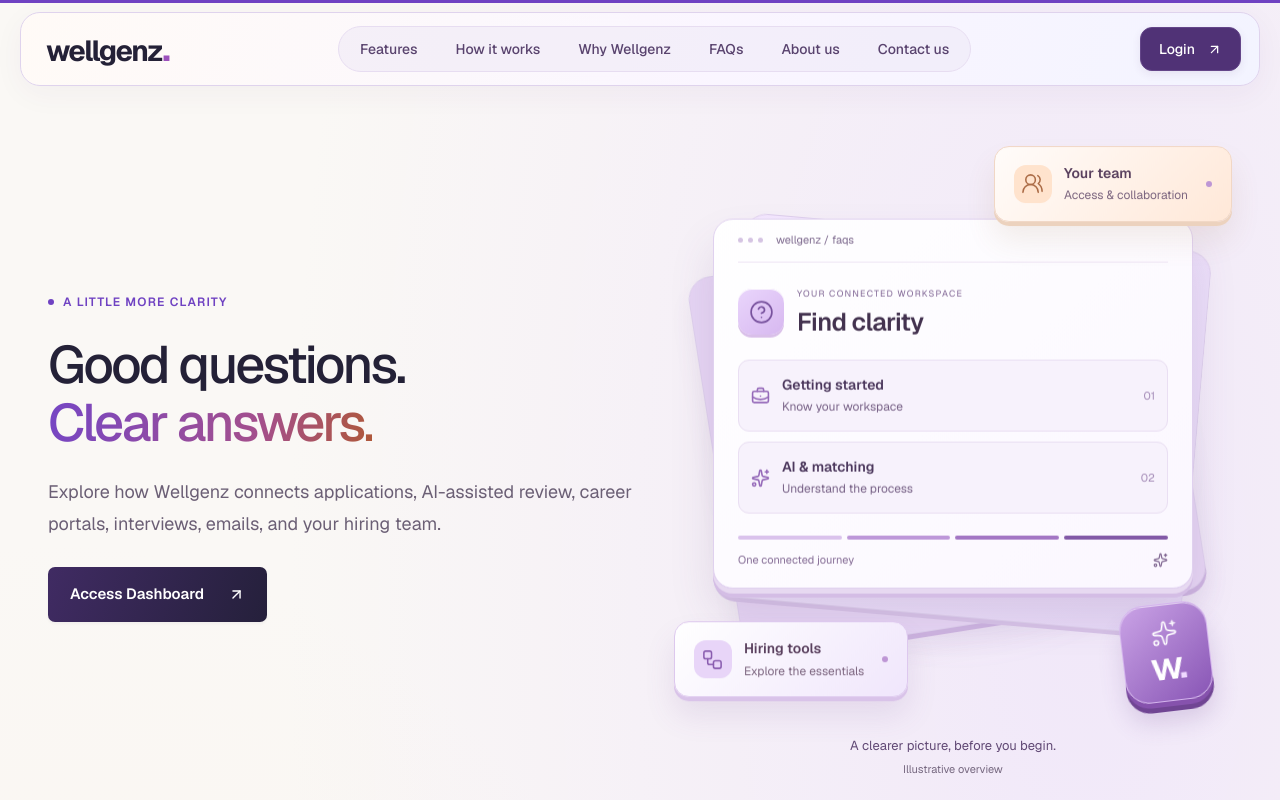
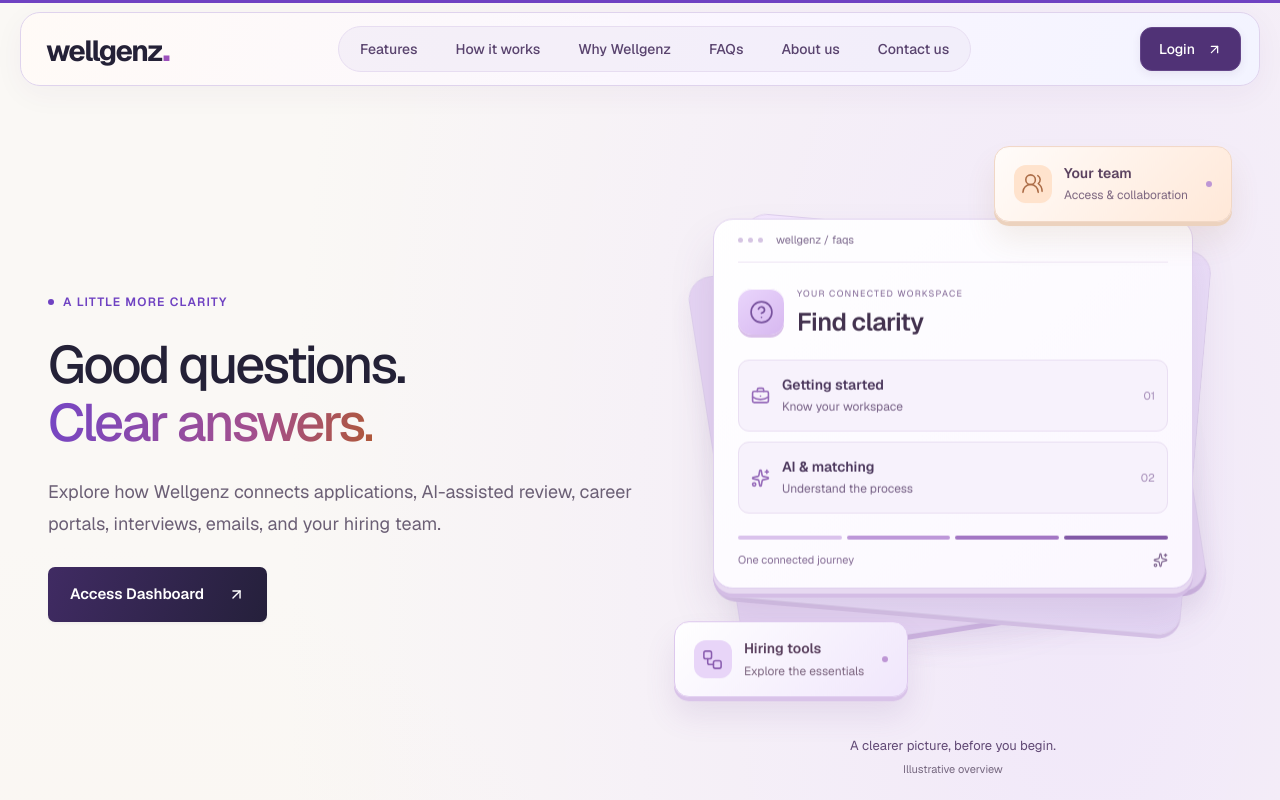
Before and after one commit to hitten04/wellgenz, a Next.js app: page /faqs in a window 1280 px wide. Shown: the top 800 px of the page. Built offline with nearby package versions, Linux system fonts and the light colour scheme.

Commit message:
Remove pointer effects and decorative brand tile from page hero diagrams

```diff
--- a/src/app/features/features.css
+++ b/src/app/features/features.css
@@ -1519,7 +1519,7 @@
 .workspace-sheet{position:absolute;inset:15% 8% 16%;border-radius:23px;border:1px solid #ded0ed;pointer-events:none}
 .workspace-sheet-back{background:#e6d5f4;transform:rotate(-9deg) translate(-8px,10px);box-shadow:0 5px 0 #cdb4e0,0 16px 24px #75519913}
 .workspace-sheet-mid{background:linear-gradient(135deg,#f4e8ff,#e5d7f5);transform:rotate(5deg) translate(9px,1px);box-shadow:0 4px 0 #d7c3e7}
-.workspace-light{position:absolute;inset:0;pointer-events:none;border-radius:35%}
+
 .workspace-window{position:absolute;left:7%;right:7%;top:13%;padding:0 24px 19px;background:linear-gradient(140deg,#fff,#fbf7ff);border:1px solid #e0d1ef;border-radius:20px;box-shadow:0 5px 0 #e7d9f1,0 9px 0 #d4bde5,0 26px 45px #60417822;z-index:2}
 .workspace-chrome{display:flex;align-items:center;gap:5px;height:43px;border-bottom:1px solid #eee5f5}
 .workspace-chrome>span:not(:last-child){width:5px;height:5px;border-radius:50%;background:#d5c4e3}
@@ -1549,11 +1549,11 @@
 .workspace-float strong{font-size:14px;line-height:1.3;color:#5a405e;font-weight:550}
 .workspace-float>div>span{font-size:12px;line-height:1.4;color:#7c657f}
 .workspace-float-dot{width:6px;height:6px;border-radius:50%;background:#be96d5;margin-left:6px;flex-shrink:0}
-.workspace-brand-tile{position:absolute;right:4%;bottom:0;z-index:4;display:flex;align-items:center;justify-content:center;flex-direction:column;width:88px;height:98px;border-radius:24px;background:linear-gradient(140deg,#caa3e6,#8855b5);border:1px solid #d4b4ed;color:#fff;box-shadow:inset 0 1px 0 #fff8,0 5px 0 #8652ad,0 10px 0 #704593,0 20px 25px #663d9030}
-.workspace-brand-tile>span{font-size:39px;font-weight:600;letter-spacing:-3px;line-height:1}.workspace-brand-tile>span>span{color:#efd9ff}
+
+
 .page-hero-art figcaption{text-align:center;font-size:13px;line-height:1.6;color:#614975;padding:22px 10px 0}
 .page-hero-art figcaption>span{display:block;font-size:11px;color:#75677f;margin-top:4px}
-@media(max-width:1100px) and (min-width:760px){.page-hero-layout.info-intro,.page-hero-layout.product-directory-intro{gap:24px}.workspace-window{padding-inline:17px}.workspace-row{padding:12px 9px}.workspace-float{padding:13px}.workspace-float-dot{display:none}.workspace-brand-tile{width:68px;height:80px;right:0}.workspace-float-1{max-width:76%}}
-@media(max-width:759px){.page-hero-layout.info-intro,.page-hero-layout.product-directory-intro{grid-template-columns:minmax(0,1fr);gap:36px;padding:26px 0 48px}.page-hero-art{max-width:490px}.page-hero-layout h1{font-size:40px}.workspace-window{padding-inline:17px}.workspace-brand-tile{width:65px;height:78px;right:0;border-radius:19px}.workspace-float{padding:14px;gap:9px}.workspace-float-1{max-width:77%}.workspace-float-dot{display:none}}
-@media(max-width:374px){.workspace-window{left:4%;right:4%;padding-inline:13px}.workspace-row{gap:8px;padding:12px 9px}.workspace-row-index{display:none}.workspace-heading{gap:9px}.workspace-heading>div>span{font-size:8px;letter-spacing:.7px}.workspace-float{padding:12px}.workspace-float-icon{width:30px;height:32px}.workspace-float strong{font-size:13px}.workspace-float>div>span{font-size:11px}.workspace-brand-tile{width:56px;height:69px}.workspace-brand-tile>span{font-size:31px}}
-@media(prefers-reduced-motion:reduce){.workspace-scene{transform:none!important}.workspace-light{display:none}}
+@media(max-width:1100px) and (min-width:760px){.page-hero-layout.info-intro,.page-hero-layout.product-directory-intro{gap:24px}.workspace-window{padding-inline:17px}.workspace-row{padding:12px 9px}.workspace-float{padding:13px}.workspace-float-dot{display:none}.workspace-float-1{max-width:76%}}
+@media(max-width:759px){.page-hero-layout.info-intro,.page-hero-layout.product-directory-intro{grid-template-columns:minmax(0,1fr);gap:36px;padding:26px 0 48px}.page-hero-art{max-width:490px}.page-hero-layout h1{font-size:40px}.workspace-window{padding-inline:17px}.workspace-float{padding:14px;gap:9px}.workspace-float-1{max-width:77%}.workspace-float-dot{display:none}}
+@media(max-width:374px){.workspace-window{left:4%;right:4%;padding-inline:13px}.workspace-row{gap:8px;padding:12px 9px}.workspace-row-index{display:none}.workspace-heading{gap:9px}.workspace-heading>div>span{font-size:8px;letter-spacing:.7px}.workspace-float{padding:12px}.workspace-float-icon{width:30px;height:32px}.workspace-float strong{font-size:13px}.workspace-float>div>span{font-size:11px}}
+@media(prefers-reduced-motion:reduce){.workspace-scene{transform:none!important}}
--- a/src/components/page-hero-diagram.tsx
+++ b/src/components/page-hero-diagram.tsx
@@ -1,9 +1,8 @@
 "use client";
 
-import { motion, useMotionValue, useSpring, useMotionTemplate, useTransform } from "motion/react";
+import { motion } from "motion/react";
 import { BriefcaseBusiness, CalendarDays, ChartNoAxesCombined, FileText, Globe2, Heart, HelpCircle, Mail, MessageSquare, ScanText, ShieldCheck, Sparkles, UsersRound, Workflow, type LucideIcon } from "lucide-react";
 import { useReducedMotion } from "./use-reduced-motion";
-import type { PointerEvent } from "react";
 
 type Node = { title: string; detail: string; icon: LucideIcon };
 type Diagram = { title: string; center: string; icon: LucideIcon; nodes: [Node, Node, Node, Node] };
@@ -37,47 +36,23 @@
 export function PageHeroDiagram({ page }: { page: string }) {
   const diagram = diagrams[page] ?? diagrams.Features;
   const reduced = useReducedMotion();
-  const pointerX = useMotionValue(0);
-  const pointerY = useMotionValue(0);
-  const rotateX = useSpring(pointerX, { stiffness: 75, damping: 22 });
-  const rotateY = useSpring(pointerY, { stiffness: 75, damping: 22 });
-  const lightX = useSpring(50, { stiffness: 100, damping: 25 });
-  const lightY = useSpring(50, { stiffness: 100, damping: 25 });
-  const lightOpacity = useSpring(0, { stiffness: 90, damping: 24 });
-  const spotlight = useMotionTemplate`radial-gradient(circle at ${lightX}% ${lightY}%, rgba(255,255,255,.85), rgba(204,166,245,.22) 25%, transparent 58%)`;
-  const cardX = useTransform(rotateY, value => value * 1.25);
-  const hubX = useTransform(rotateY, value => value * 2);
   const Icon = diagram.icon;
-  function move(event: PointerEvent<HTMLElement>) {
-    if (reduced || event.pointerType !== "mouse") return;
-    const rect = event.currentTarget.getBoundingClientRect();
-    const x = Math.max(0, Math.min(1, (event.clientX - rect.left) / rect.width));
-    const y = Math.max(0, Math.min(1, (event.clientY - rect.top) / rect.height));
-    pointerX.set((.5 - y) * 10);
-    pointerY.set((x - .5) * 10);
-    lightX.set(x * 100);
-    lightY.set(y * 100);
-    lightOpacity.set(1);
-  }
-  function reset() { pointerX.set(0); pointerY.set(0); lightOpacity.set(0); }
-  return <figure className="page-hero-art" aria-label={`${page}: ${diagram.title}`} onPointerMove={move} onPointerLeave={reset} onPointerCancel={reset}>
+  return <figure className="page-hero-art" aria-label={`${page}: ${diagram.title}`}>
     <div className="workspace-perspective">
-      <motion.div className="workspace-scene" style={{ rotateX: reduced ? 0 : rotateX, rotateY: reduced ? 0 : rotateY }}>
+      <motion.div className="workspace-scene">
         <div className="workspace-shadow" aria-hidden="true" />
         <div className="workspace-sheet workspace-sheet-back" aria-hidden="true" />
         <div className="workspace-sheet workspace-sheet-mid" aria-hidden="true" />
-        <motion.div className="workspace-light" aria-hidden="true" style={{ background: spotlight, opacity: reduced ? 0 : lightOpacity }} />
-        <motion.div className="workspace-window" style={{ x: reduced ? 0 : cardX }} animate={reduced ? {} : { y: [0, -4, 0] }} transition={{ duration: 7, repeat: Infinity, ease: "easeInOut" }}>
+        <motion.div className="workspace-window" animate={reduced ? {} : { y: [0, -4, 0] }} transition={{ duration: 7, repeat: Infinity, ease: "easeInOut" }}>
           <div className="workspace-chrome"><span /><span /><span /><span>wellgenz / {page.toLowerCase()}</span></div>
           <div className="workspace-heading"><span className="workspace-emblem"><Icon size={25} strokeWidth={1.6} aria-hidden="true" /></span><div><span>YOUR CONNECTED WORKSPACE</span><strong>{diagram.center}</strong></div></div>
           <div className="workspace-rows">{diagram.nodes.slice(0, 2).map((node, i) => { const RowIcon = node.icon; return <div className="workspace-row" key={node.title}><span><RowIcon size={19} aria-hidden="true" /></span><div><strong>{node.title}</strong><span>{node.detail}</span></div><span className="workspace-row-index">0{i + 1}</span></div>; })}</div>
           <div className="workspace-track" aria-hidden="true"><span /><span /><span /><span /></div>
           <div className="workspace-bottom"><span>One connected journey</span><Sparkles size={15} aria-hidden="true" /></div>
         </motion.div>
-        {diagram.nodes.slice(2).map((node, index) => { const NodeIcon = node.icon; return <motion.div className={`workspace-float workspace-float-${index}`} key={node.title} style={{ x: reduced ? 0 : hubX }} animate={reduced ? {} : { y: [0, index ? -7 : 6, 0] }} transition={{ duration: 6 + index, repeat: Infinity, ease: "easeInOut" }}>
+        {diagram.nodes.slice(2).map((node, index) => { const NodeIcon = node.icon; return <motion.div className={`workspace-float workspace-float-${index}`} key={node.title} animate={reduced ? {} : { y: [0, index ? -7 : 6, 0] }} transition={{ duration: 6 + index, repeat: Infinity, ease: "easeInOut" }}>
           <span className="workspace-float-icon"><NodeIcon size={23} strokeWidth={1.6} aria-hidden="true" /></span><div><strong>{node.title}</strong><span>{node.detail}</span></div><span className="workspace-float-dot" aria-hidden="true" />
         </motion.div>; })}
-        <motion.div className="workspace-brand-tile" aria-hidden="true" style={{ x: reduced ? 0 : hubX }} animate={reduced ? {} : { y: [0, -6, 0], rotate: [-8, -5, -8] }} transition={{ duration: 8, repeat: Infinity, ease: "easeInOut" }}><Sparkles size={27} strokeWidth={1.4} /><span>w<span>.</span></span></motion.div>
       </motion.div>
     </div>
     <figcaption>{diagram.title}<span>Illustrative overview</span></figcaption>
```
